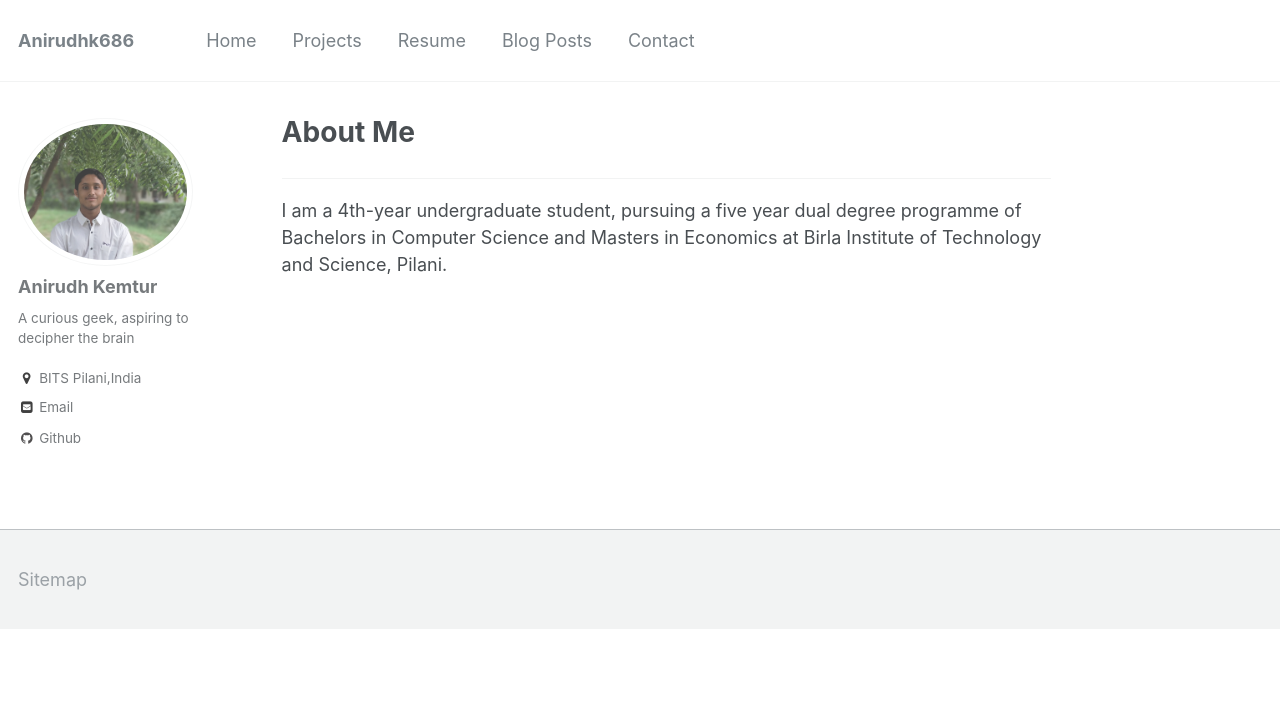
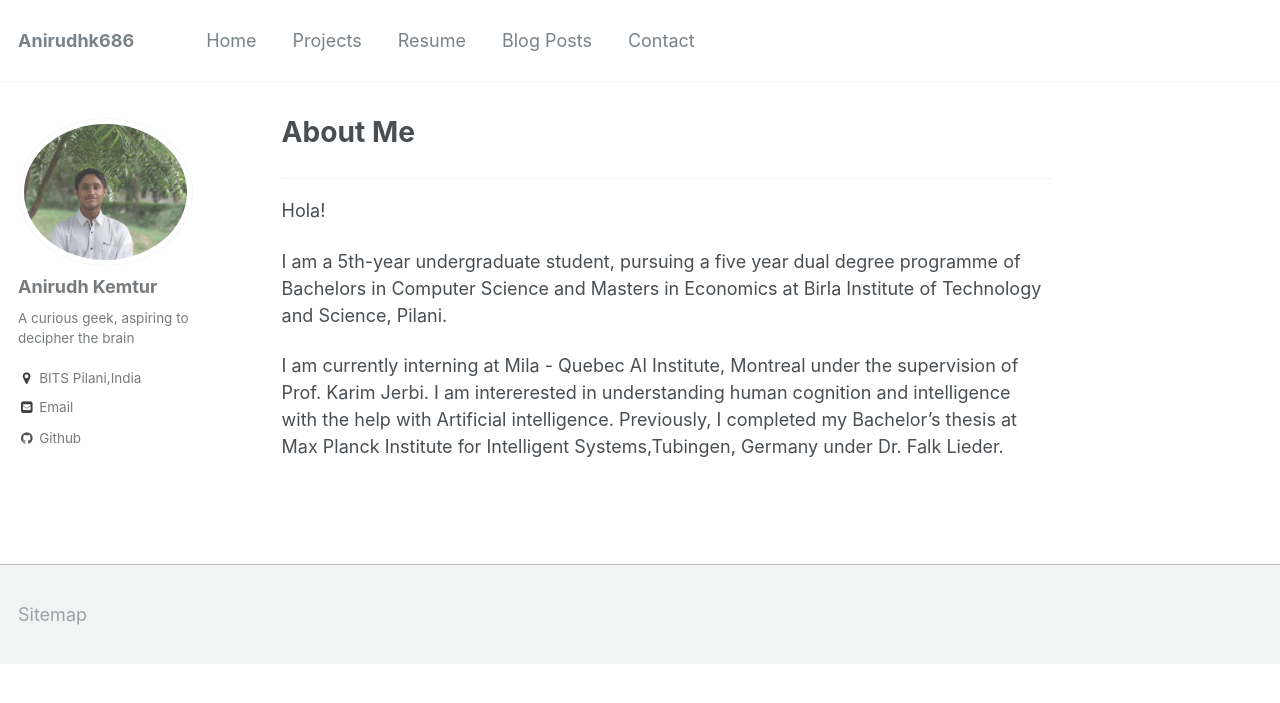
Before and after one commit to anirudhk686/anirudhk686.github.io, a Jekyll site: the page built from _pages/about.md, in a window 1280 px wide. Shown: the top 703 px of the page. Built offline with Jekyll 4.4.1, drawn with Linux system fonts in a browser that asks for light colours.

Commit message:
Update about.md

```diff
--- a/_pages/about.md
+++ b/_pages/about.md
@@ -6,6 +6,12 @@ author_profile: true
 redirect_from:
 ---
 ***
-I am a 4th-year undergraduate student, pursuing a five year dual degree programme of Bachelors in Computer Science and Masters in Economics at Birla Institute of Technology and Science, Pilani.
+Hola!
+
+I am a 5th-year undergraduate student, pursuing a five year dual degree programme of Bachelors in Computer Science and Masters in Economics at Birla Institute of Technology and Science, Pilani.
+
+I am currently interning at Mila - Quebec AI Institute, Montreal under the supervision of Prof. Karim Jerbi. I am intererested in understanding human cognition and intelligence with the help with Artificial intelligence.
+Previously, I completed my Bachelor's thesis at Max Planck Institute for Intelligent Systems,Tubingen, Germany under Dr. Falk Lieder.
+
 
   <Edit required>
```
